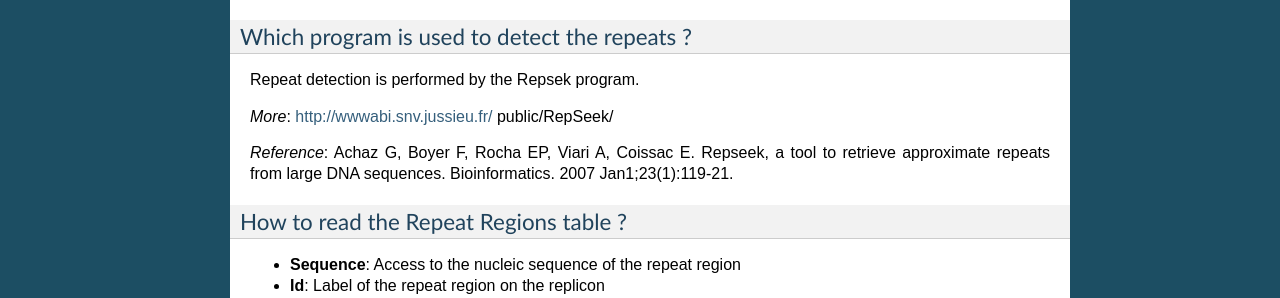
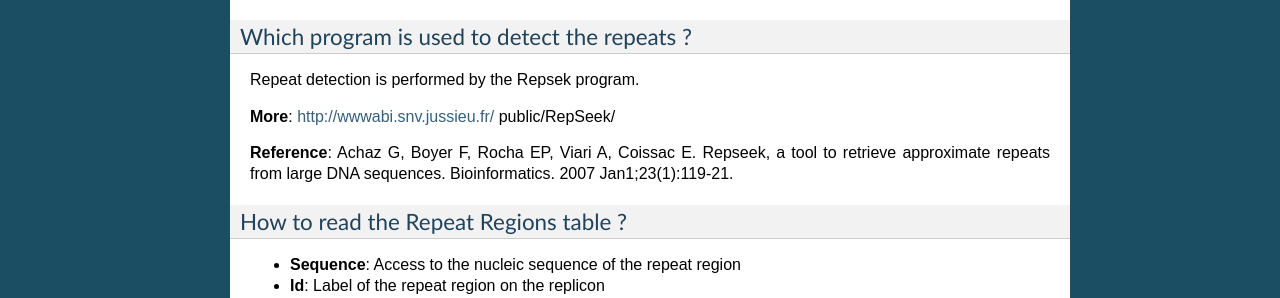
Before and after one commit to labgem/microscope-user-doc, a Sphinx documentation site: the page built from docs/content/mage/viewer.rst, in a window 1280 px wide. Shown: the part 3576-3874 px from the top of the page. Built offline with Sphinx 7.4.7, drawn with Linux system fonts in a browser that asks for light colours; formulas are drawn with MathJax 3.

```diff
--- a/docs/content/mage/viewer.rst
+++ b/docs/content/mage/viewer.rst
@@ -117,9 +117,9 @@ Which program is used to detect the repeats ?
 
 Repeat detection is performed by the Repsek program.
 
-*More*: http://wwwabi.snv.jussieu.fr/ public/RepSeek/
+**More**: http://wwwabi.snv.jussieu.fr/ public/RepSeek/
 
-*Reference*: Achaz G, Boyer F, Rocha EP, Viari A, Coissac E. Repseek, a tool to retrieve approximate repeats from large DNA sequences. Bioinformatics. 2007 Jan1;23(1):119-21.
+**Reference**: Achaz G, Boyer F, Rocha EP, Viari A, Coissac E. Repseek, a tool to retrieve approximate repeats from large DNA sequences. Bioinformatics. 2007 Jan1;23(1):119-21.
 
 How to read the Repeat Regions table ?
 --------------------------------------
```
